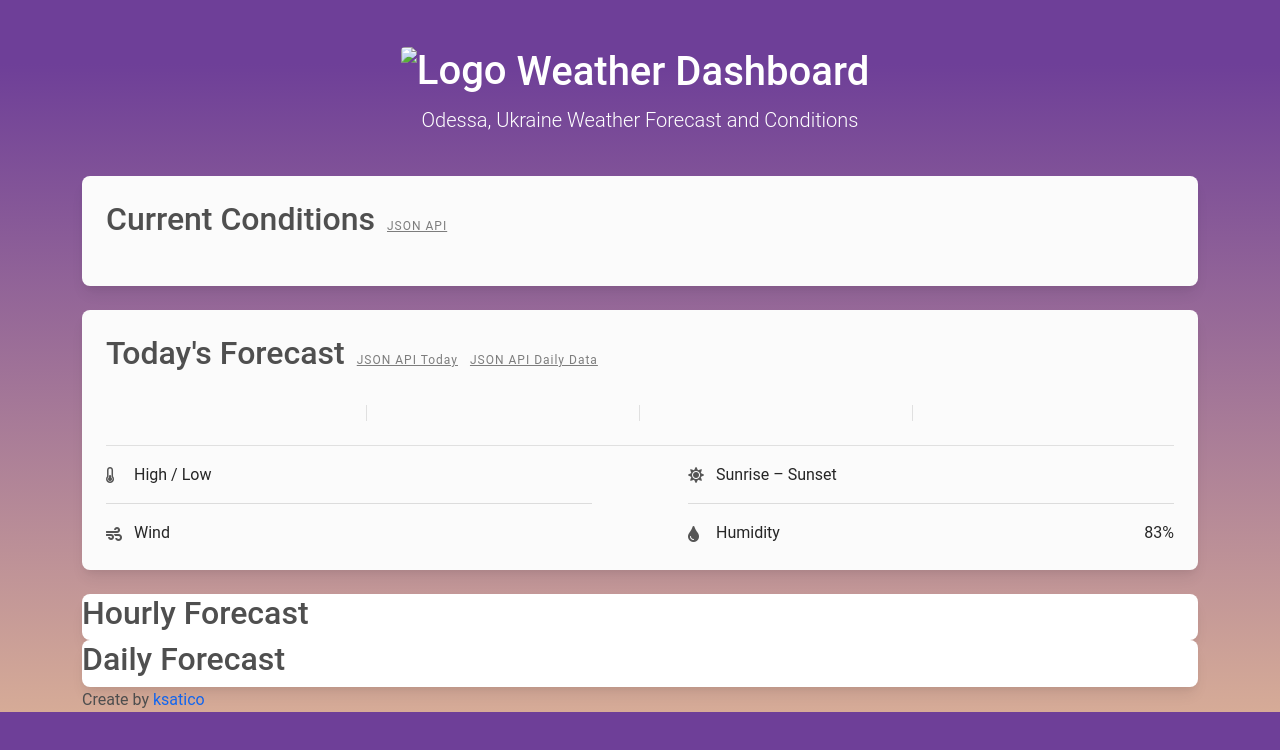
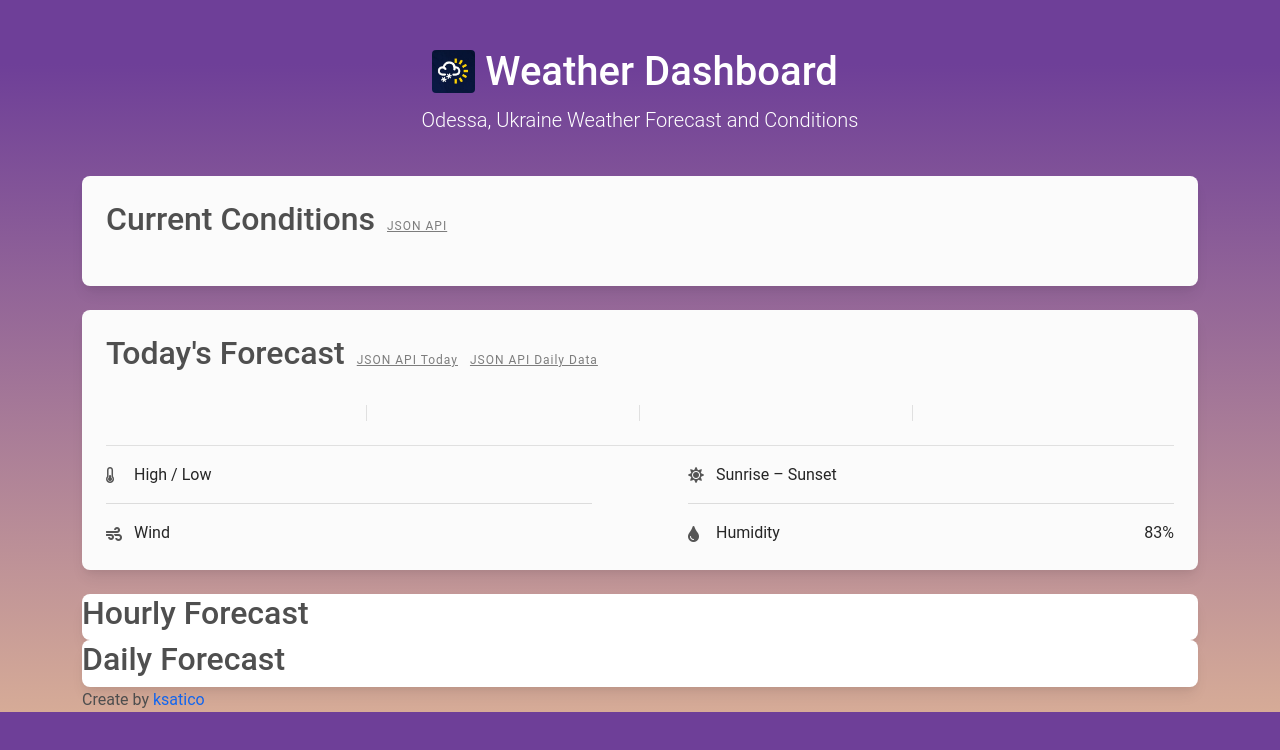
Before and after one commit to ksatico/weatherdash, a plain HTML site: page index.html in a window 1280 px wide. Drawn offline with nearby package versions, Linux system fonts and the light colour scheme; the site is published under a folder, as on GitHub Pages, so addresses that start at the root find nothing; no server answers.

Commit message:
Update index.html

```diff
--- a/index.html
+++ b/index.html
@@ -58,7 +58,7 @@
   <body>
     <div class="container-sm">
 		<header class="pt-3 pt-lg-5 pb-4 text-center text-white">
-			<h1 class="align-middle"><img src="/logo.jpg" alt="Logo" height="90%" class="logo position-relative rounded">Weather Dashboard</h1>
+			<h1 class="align-middle"><img src="./logo.jpg" alt="Logo" height="90%" class="logo position-relative rounded">Weather Dashboard</h1>
 			<p class="lead mb-3">Odessa, Ukraine Weather Forecast and Conditions</p>
 			<p id="last_time_updated"></p>
 		</header>
```
